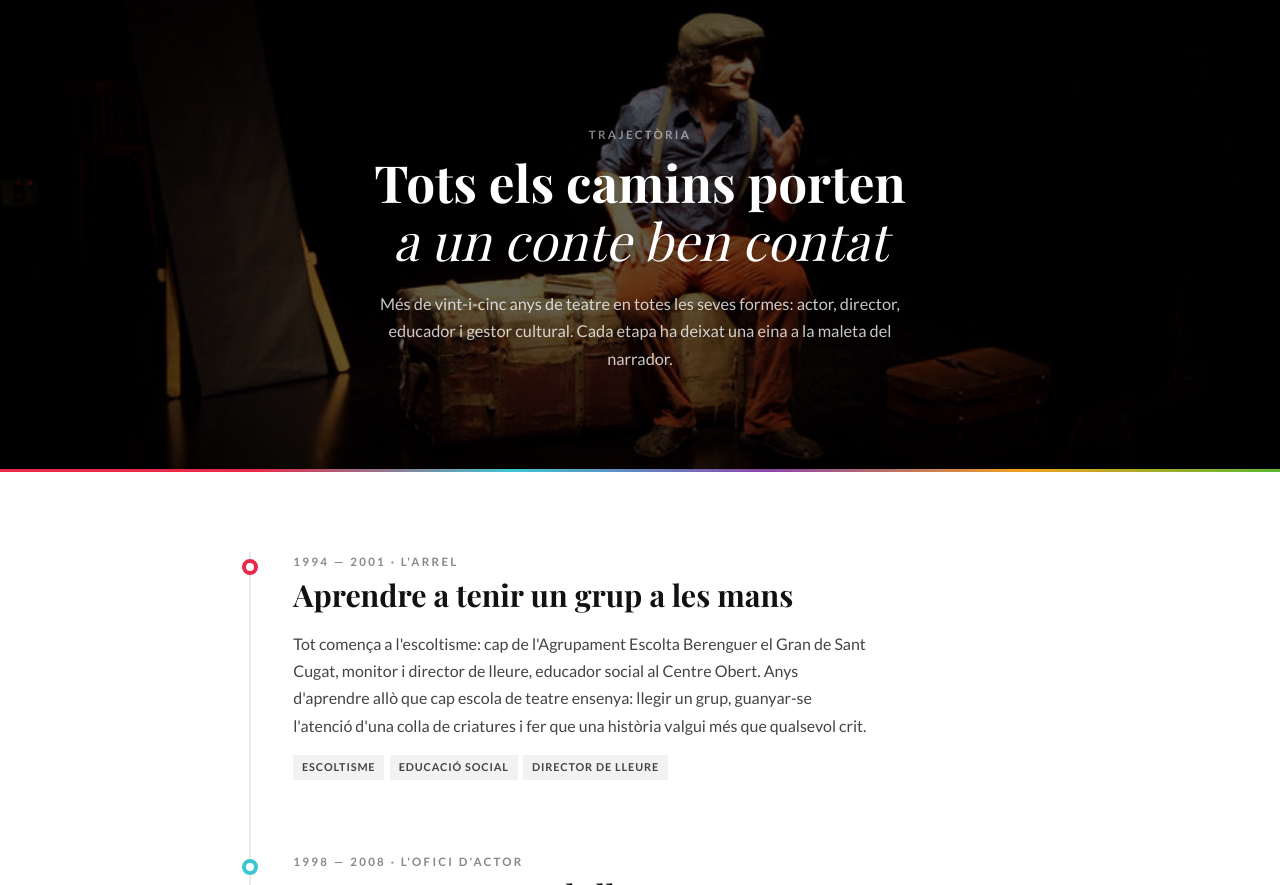
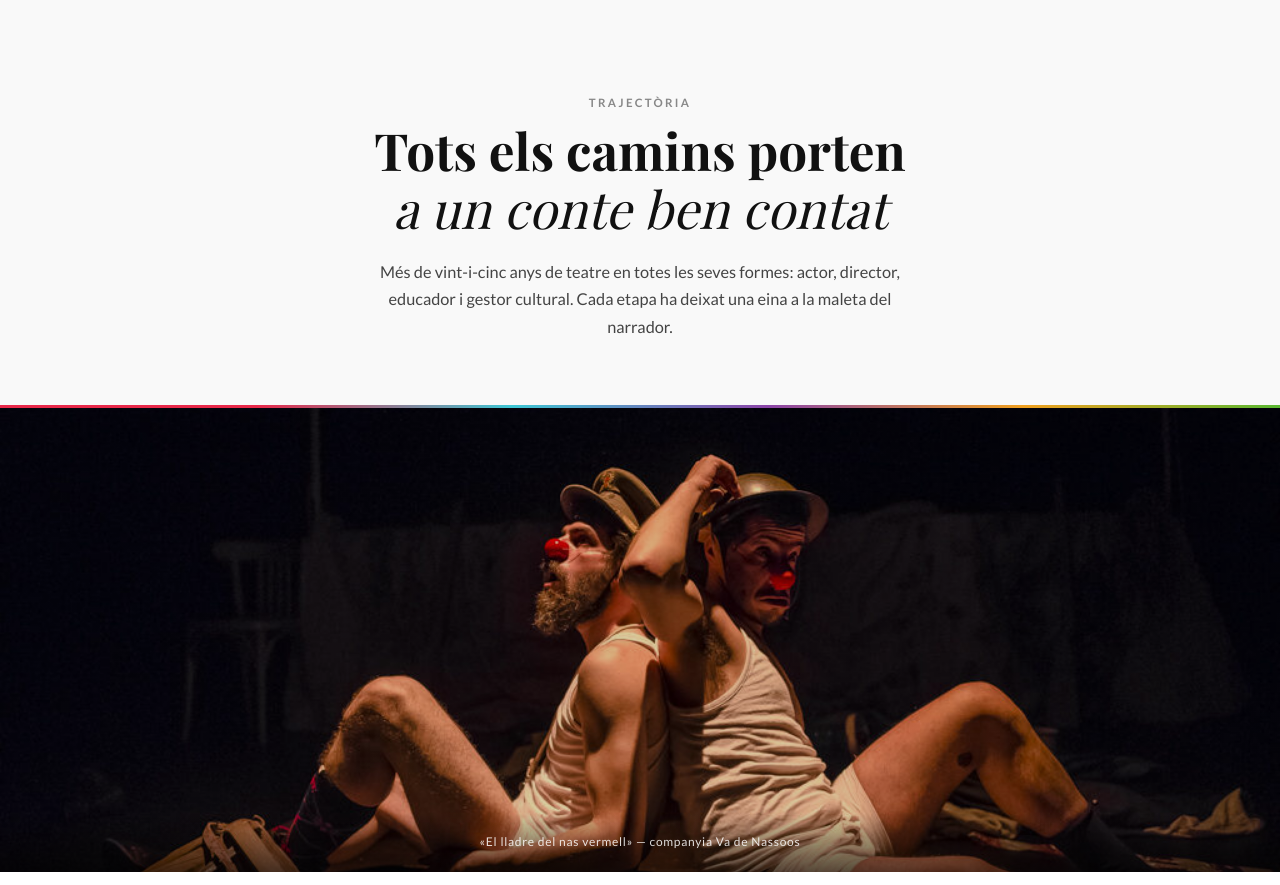
Before and after one commit to oucosmic/web-personal, a plain HTML site: page trajectoria.html in a window 1280 px wide. Shown: the part 67-952 px from the top of the page. Drawn offline with nearby package versions, Linux system fonts and the light colour scheme; a web font is replaced by a local one.

Commit message:
Unifica la capçalera de les pàgines interiors i renova les fotos

```diff
--- a/trajectoria.html
+++ b/trajectoria.html
@@ -101,13 +101,12 @@
     .submenu li { height: auto; display: block; }
     .submenu li a { display: block; padding: 0.55rem 1.2rem; }
 
-    /* CAPÇALERA */
+    /* CAPÇALERA — mateix patró que direccio.html i formacio.html:
+       títol sobre blanc i, a sota, la franja de foto. */
     header.pagina {
-      padding: 12rem 2rem 6rem;
+      padding: 10rem 2rem 4rem;
       text-align: center;
-      background: linear-gradient(rgba(0,0,0,0.62), rgba(0,0,0,0.62)),
-                  url('roger_casadella_narrador_de_contes.jpg') center 30% / cover no-repeat;
-      color: white;
+      background: var(--fons);
     }
 
     .section-label {
@@ -118,8 +117,6 @@
       color: var(--gris-suau);
       margin-bottom: 0.5rem;
     }
-
-    header.pagina .section-label { color: rgba(255,255,255,0.5); }
 
     header.pagina h1 {
       font-family: 'Playfair Display', serif;
@@ -133,13 +130,35 @@
     .capçalera-intro {
       max-width: 56ch;
       margin: 0 auto;
-      color: rgba(255,255,255,0.78);
+      color: var(--gris-text);
       font-size: 1.02rem;
     }
 
     .linia-colors {
       height: 3px;
       background: linear-gradient(to right, var(--vermell) 20%, var(--cian) 40%, var(--lila) 60%, var(--taronja) 80%, var(--verd) 100%);
+    }
+
+    /* BANNER FOTOGRÀFIC — igual que a direccio.html i formacio.html */
+    .banner-foto {
+      height: 58vh;
+      min-height: 340px;
+      background: linear-gradient(rgba(0,0,0,0.15), rgba(0,0,0,0.15)),
+                  url('trajectoria_hero.jpg') center center / cover no-repeat;
+      position: relative;
+    }
+    .banner-peu {
+      position: absolute;
+      bottom: 0; left: 0; right: 0;
+      padding: 1.2rem 2rem;
+      background: linear-gradient(transparent, rgba(0,0,0,0.6));
+      color: rgba(255,255,255,0.85);
+      font-size: 0.75rem;
+      letter-spacing: 0.06em;
+      text-align: center;
+    }
+    @media (max-width: 700px) {
+      .banner-foto { height: 40vh; min-height: 240px; }
     }
 
     /* LÍNIA DE TEMPS */
@@ -312,6 +331,11 @@
 </header>
 <div class="linia-colors"></div>
 
+<!-- BANNER -->
+<div class="banner-foto">
+  <p class="banner-peu">«El lladre del nas vermell» — companyia Va de Nassoos</p>
+</div>
+
 <!-- LÍNIA DE TEMPS -->
 <div class="timeline">
 
```
Also changed, not shown: direccio.html (+6 -6 lines), formacio.html (+5 -7 lines), direccio_ambaixadors.jpg (added), direccio_sarsuela.jpg (added), direccio_tren.jpg (added), formacio_assaig.jpg, formacio_hero.jpg, trajectoria_hero.jpg (added).
